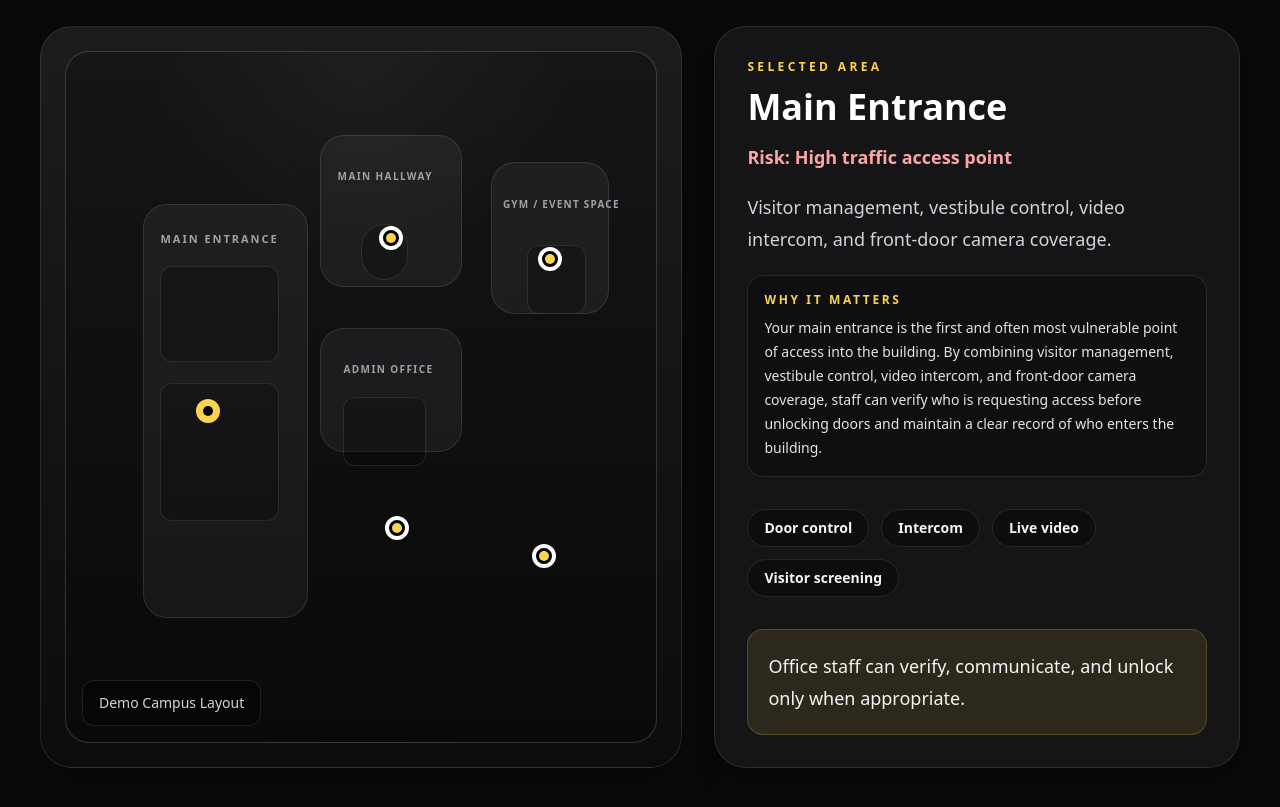
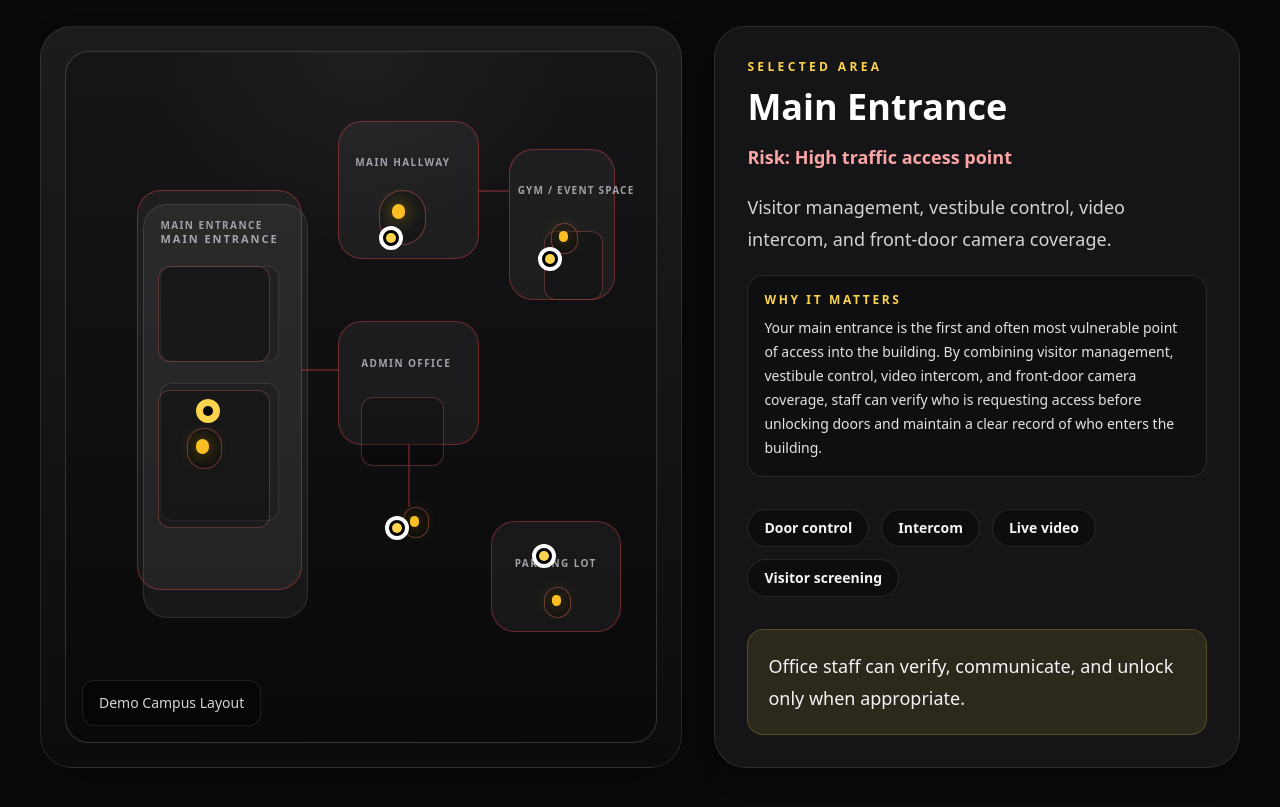
Before and after one commit to ctraverAdmin/school-security-demo, a React (Vite) app: page / in a window 1280 px wide. Shown: the part 3120-3927 px from the top of the page. Built offline with nearby package versions, Linux system fonts and the light colour scheme.

Commit message:
fix map red

```diff
--- a/src/App.jsx
+++ b/src/App.jsx
@@ -502,27 +502,60 @@ export default function AxisSchoolSecurityBrochure() {
                 </div>
                 <div className="absolute left-[16%] top-[31%] h-[14%] w-[20%] rounded-xl border border-white/10 bg-black/25" />
                 <div className="absolute left-[16%] top-[48%] h-[20%] w-[20%] rounded-xl border border-white/10 bg-black/25" />
+{/* Main Entrance */}
+<div className="absolute left-[12%] top-[20%] h-[58%] w-[28%] rounded-[1.5rem] border border-red-500/40 bg-white/5" />
+<div className="absolute left-[16%] top-[24%] text-[10px] font-bold uppercase tracking-[0.14em] text-zinc-400">
+  Main Entrance
+</div>
+<div className="absolute left-[15.5%] top-[31%] h-[14%] w-[19%] rounded-xl border border-red-400/30 bg-black/25" />
+<div className="absolute left-[15.5%] top-[49%] h-[20%] w-[19%] rounded-xl border border-red-400/30 bg-black/25" />
+
+{/* Main Entrance dot */}
+<div className="absolute left-[20.5%] top-[54.5%] h-[6%] w-[6%] rounded-full border border-red-400/40 bg-black/30" />
+<div className="absolute left-[22.1%] top-[56.1%] h-[2.2%] w-[2.2%] rounded-full bg-amber-400 shadow-[0_0_18px_rgba(250,204,21,0.6)]" />
 
 {/* Main Hallway */}
-<div className="absolute left-[43%] top-[12%] h-[22%] w-[24%] rounded-[1.5rem] border border-white/10 bg-white/5" />
-<div className="absolute left-[46%] top-[17%] text-[10px] font-bold uppercase tracking-[0.14em] text-zinc-400">
+<div className="absolute left-[46%] top-[10%] h-[20%] w-[24%] rounded-[1.5rem] border border-red-500/40 bg-white/5" />
+<div className="absolute left-[49%] top-[15%] text-[10px] font-bold uppercase tracking-[0.14em] text-zinc-400">
   Main Hallway
 </div>
-<div className="absolute left-[50%] top-[25%] h-[8%] w-[8%] rounded-full border border-white/10 bg-black/25" />
+<div className="absolute left-[53%] top-[20%] h-[8%] w-[8%] rounded-full border border-red-400/40 bg-black/25" />
+<div className="absolute left-[55.2%] top-[22%] h-[2.2%] w-[2.2%] rounded-full bg-amber-400 shadow-[0_0_18px_rgba(250,204,21,0.6)]" />
 
 {/* Admin Office */}
-<div className="absolute left-[43%] top-[40%] h-[18%] w-[24%] rounded-[1.5rem] border border-white/10 bg-white/5" />
-<div className="absolute left-[47%] top-[45%] text-[10px] font-bold uppercase tracking-[0.14em] text-zinc-400">
+<div className="absolute left-[46%] top-[39%] h-[18%] w-[24%] rounded-[1.5rem] border border-red-500/40 bg-white/5" />
+<div className="absolute left-[50%] top-[44%] text-[10px] font-bold uppercase tracking-[0.14em] text-zinc-400">
   Admin Office
 </div>
-<div className="absolute left-[47%] top-[50%] h-[10%] w-[14%] rounded-xl border border-white/10 bg-black/25" />
+<div className="absolute left-[50%] top-[50%] h-[10%] w-[14%] rounded-xl border border-red-400/30 bg-black/25" />
+
+{/* Admin Office dot */}
+<div className="absolute left-[57%] top-[66%] h-[4.5%] w-[4.5%] rounded-full border border-red-400/40 bg-black/30" />
+<div className="absolute left-[58.25%] top-[67.2%] h-[1.6%] w-[1.6%] rounded-full bg-amber-400 shadow-[0_0_18px_rgba(250,204,21,0.6)]" />
 
 {/* Gym / Event Space */}
-<div className="absolute left-[72%] top-[16%] h-[22%] w-[20%] rounded-[1.5rem] border border-white/10 bg-white/5" />
-<div className="absolute left-[74%] top-[21%] text-[10px] font-bold uppercase tracking-[0.12em] text-zinc-400">
+<div className="absolute left-[75%] top-[14%] h-[22%] w-[18%] rounded-[1.5rem] border border-red-500/40 bg-white/5" />
+<div className="absolute left-[76.5%] top-[19%] text-[10px] font-bold uppercase tracking-[0.12em] text-zinc-400">
   Gym / Event Space
 </div>
-<div className="absolute left-[78%] top-[28%] h-[10%] w-[10%] rounded-xl border border-white/10 bg-black/25" />
+<div className="absolute left-[81%] top-[26%] h-[10%] w-[10%] rounded-xl border border-red-400/30 bg-black/25" />
+<div className="absolute left-[82.2%] top-[24.8%] h-[4.5%] w-[4.5%] rounded-full border border-red-400/40 bg-black/30" />
+<div className="absolute left-[83.45%] top-[26%] h-[1.6%] w-[1.6%] rounded-full bg-amber-400 shadow-[0_0_18px_rgba(250,204,21,0.6)]" />
+
+{/* Parking Lot */}
+<div className="absolute left-[72%] top-[68%] h-[16%] w-[22%] rounded-[1.5rem] border border-red-500/40 bg-white/5" />
+<div className="absolute left-[76%] top-[73%] text-[10px] font-bold uppercase tracking-[0.14em] text-zinc-400">
+  Parking Lot
+</div>
+<div className="absolute left-[81%] top-[77.5%] h-[4.5%] w-[4.5%] rounded-full border border-red-400/40 bg-black/30" />
+<div className="absolute left-[82.25%] top-[78.7%] h-[1.6%] w-[1.6%] rounded-full bg-amber-400 shadow-[0_0_18px_rgba(250,204,21,0.6)]" />
+
+{/* Connector lines */}
+<div className="absolute left-[40%] top-[46%] h-[2px] w-[6%] bg-red-500/30" />
+<div className="absolute left-[70%] top-[20%] h-[2px] w-[5%] bg-red-500/30" />
+<div className="absolute left-[58%] top-[57%] h-[9%] w-[2px] bg-red-500/30" />
+
+
                 {Object.entries(buildingZones).map(([key, item]) => (
                   <button
                     key={key}
```
